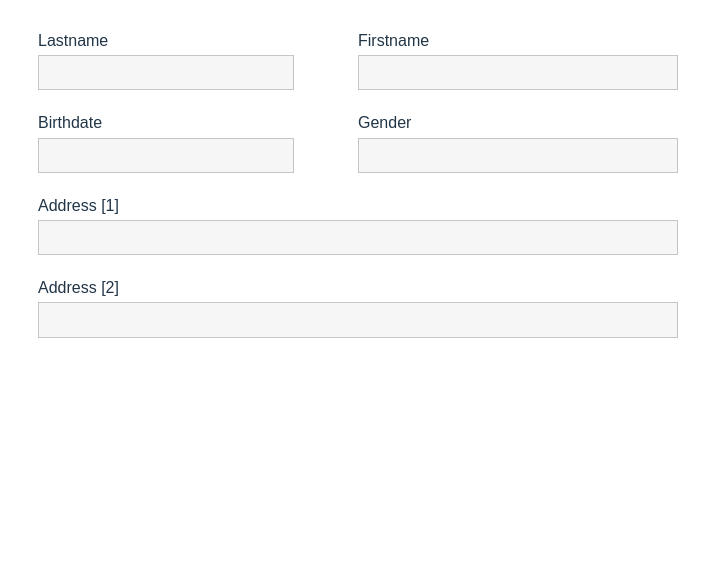
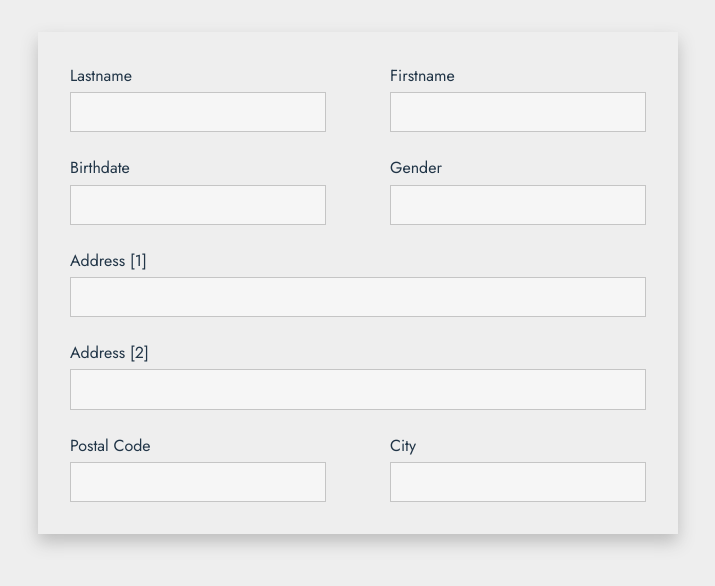
Before and after one commit to ask0ldd/SubscriptionsManager, a React (Vite) app: page /newMember in a window 1280 px wide. Shown: the top 586 px of the page, without its empty margins (282-997 px from the left). Built offline with nearby package versions, Linux system fonts and the light colour scheme.

Commit message:
newmember form styling

```diff
--- a/index.html
+++ b/index.html
@@ -3,6 +3,10 @@
   <head>
     <meta charset="UTF-8" />
     <link rel="icon" type="image/svg+xml" href="/vite.svg" />
+    <link rel="preconnect" href="https://fonts.googleapis.com">
+    <link rel="preconnect" href="https://fonts.googleapis.com">
+    <link rel="preconnect" href="https://fonts.gstatic.com" crossorigin>
+    <link href="https://fonts.googleapis.com/css2?family=Jost:wght@400;500;600;700;800&display=swap" rel="stylesheet">
     <meta name="viewport" content="width=device-width, initial-scale=1.0" />
     <title>Vite + React + TS</title>
   </head>
--- a/src/index.css
+++ b/src/index.css
@@ -32,6 +32,7 @@ body {
   /*place-items: center;*/
   min-width: 320px;
   min-height: 100vh;
+  background-color: #eeeeee;
 }
 
 h1 {
--- a/src/pages/NewMember.tsx
+++ b/src/pages/NewMember.tsx
@@ -10,7 +10,7 @@ function NewMember(){
                     <label className='defaultSpacing' htmlFor="birthdate">Birthdate</label>
                     <input name="birthdate" type="text"/>
                 </div>
-                <div style={{width:'50%'}}>
+                <div style={{width:'40%', flex:'1 1 40%'}}>
                     <label htmlFor="firstname">Firstname</label>
                     <input name="firstname" type="text"/>
                     <label className='defaultSpacing' htmlFor="gender">Gender</label>
@@ -22,6 +22,15 @@ function NewMember(){
                     <label className='defaultSpacing' htmlFor="address1">Address [2]</label>
                     <input name="address1" type="text"/>
                 </div>
+                <div style={{width:'40%', flex:'1 1 40%'}}>
+                    <label className='defaultSpacing' htmlFor="postalcode">Postal Code</label>
+                    <input name="postalcode" type="text"/>
+                </div>
+                <div style={{width:'40%', flex:'1 1 40%'}}>
+                    <label className='defaultSpacing' htmlFor="city">City</label>
+                    <input name="city" type="text"/>
+                </div>
+
             </form>
         </main>
     )
--- a/src/style/NewMember.css
+++ b/src/style/NewMember.css
@@ -4,6 +4,8 @@
   column-gap: 4rem;
   flex-wrap: wrap;
   width: 640px;
+  box-shadow: 0 8px 16px #bdbdbd;
+  padding: 2rem;
 }
 
 .newMember-Form div {
```
